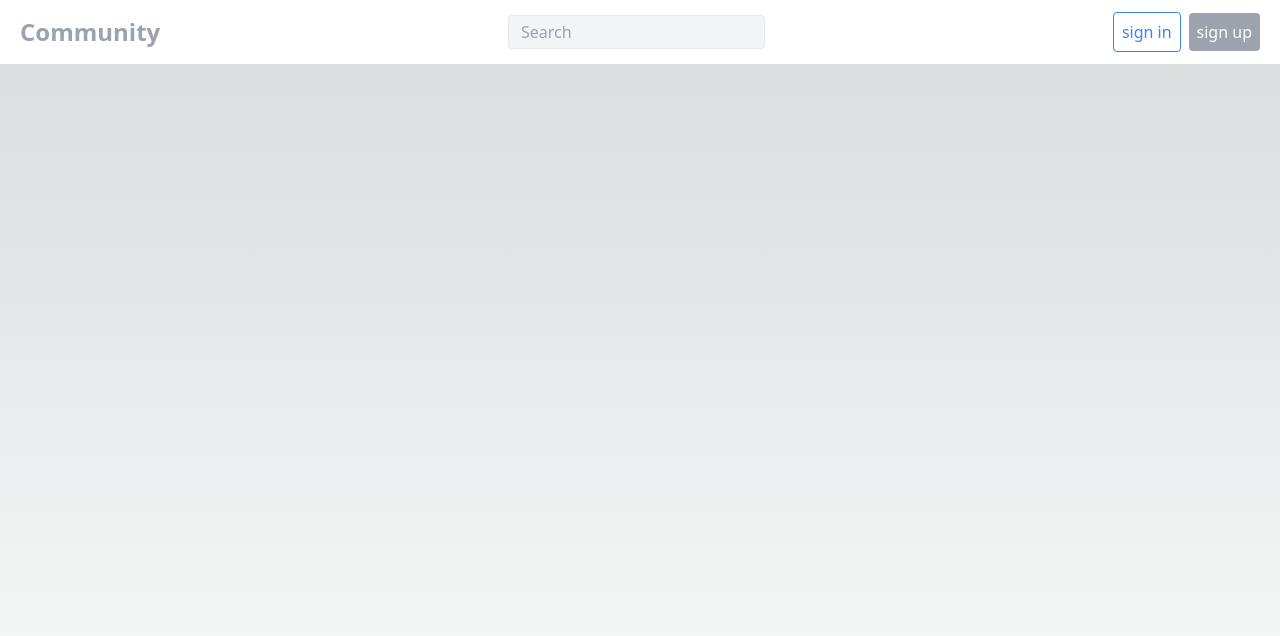
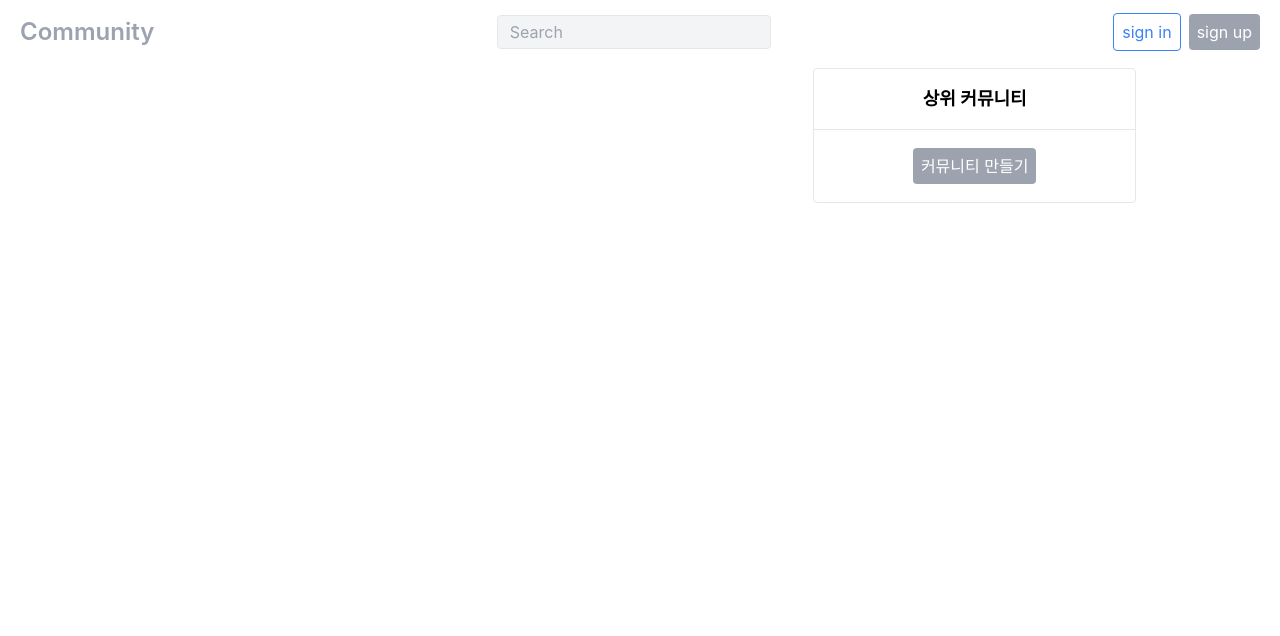
Before and after one commit to 2018007956/Preddit, a Next.js app in the folder client/: page / in a window 1280 px wide. Shown: the top 636 px of the page. Built offline with nearby package versions, Linux system fonts and the light colour scheme; no server answers.

Commit message:
feat: side bar UI
#21

```diff
--- a/client/src/pages/index.tsx
+++ b/client/src/pages/index.tsx
@@ -1,8 +1,31 @@
+import Link from "next/link"
+
 export default function Home() {
   return (
-    <main
-      className="flex min-h-screen flex-col items-center justify-between p-24"
-    >
-    </main>
+    <div className='flex max-w-5xl px-4 pt-5 mx-auto'>
+      {/* 포스트 리스트 */}
+      <div className='w-full md:mr-3 md:w-8/12'>  </div>
+
+      {/* 사이드바 */}
+      <div className='hidden w-4/12 ml-3 md:block'>
+        <div className='bg-white border rounded'>
+          <div className='p-4 border-b'>
+            <p className='text-lg font-semibold text-center'>상위 커뮤니티</p>
+          </div>
+
+          {/* 커뮤니티 리스트 */}
+          <div></div>
+          <div className='w-full py-6 text-center'>
+            <Link href="/subs/create">
+              <span className='w-full p-2 text-center text-white bg-gray-400 rounded'>
+                커뮤니티 만들기
+              </span>
+            </Link>
+          </div>
+
+        </div>
+      </div>
+
+    </div>
   );
 }
--- a/client/src/styles/globals.css
+++ b/client/src/styles/globals.css
@@ -1,33 +1,19 @@
 @tailwind base;
 @tailwind components;
 @tailwind utilities;
-
-:root {
-  --foreground-rgb: 0, 0, 0;
-  --background-start-rgb: 214, 219, 220;
-  --background-end-rgb: 255, 255, 255;
+html,
+body {
+  padding: 0;
+  margin: 0;
+  font-family: -apple-system, BlinkMacSystemFont, Segoe UI, Roboto, Oxygen,
+    Ubuntu, Cantarell, Fira Sans, Droid Sans, Helvetica Neue, sans-serif;
 }
 
-@media (prefers-color-scheme: dark) {
-  :root {
-    --foreground-rgb: 255, 255, 255;
-    --background-start-rgb: 0, 0, 0;
-    --background-end-rgb: 0, 0, 0;
-  }
+a {
+  color: inherit;
+  text-decoration: none;
 }
 
-body {
-  color: rgb(var(--foreground-rgb));
-  background: linear-gradient(
-      to bottom,
-      transparent,
-      rgb(var(--background-end-rgb))
-    )
-    rgb(var(--background-start-rgb));
+* {
+  box-sizing: border-box;
 }
-
-@layer utilities {
-  .text-balance {
-    text-wrap: balance;
-  }
-}
```
